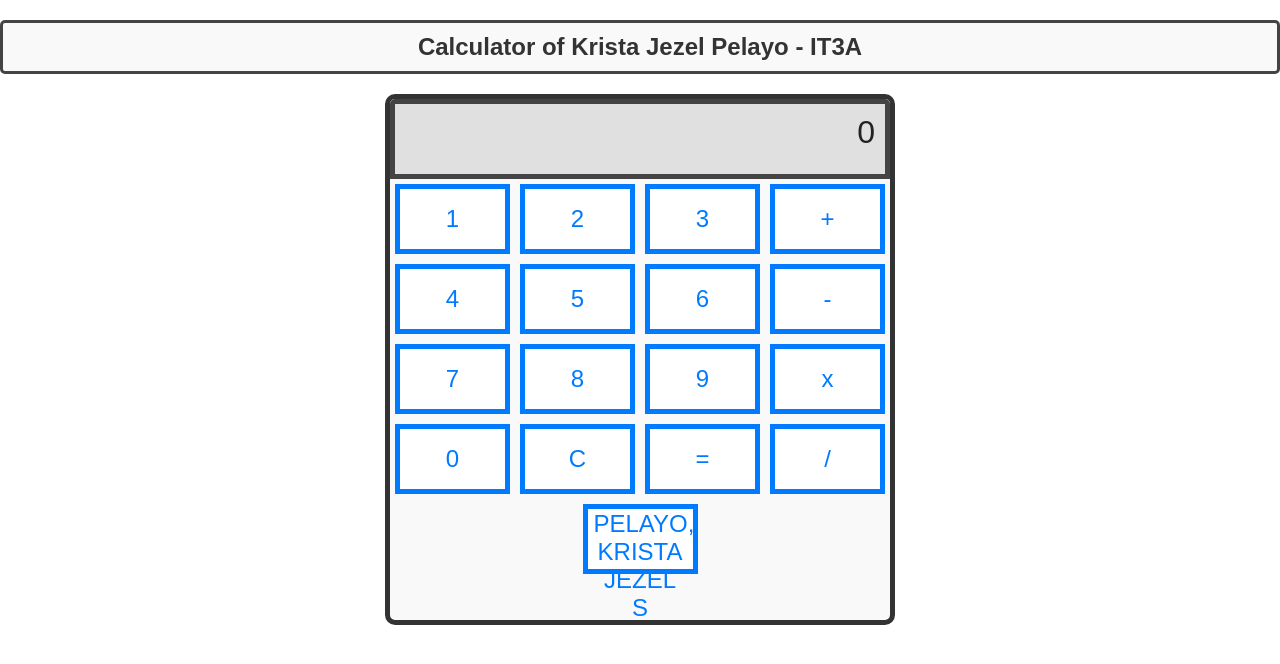
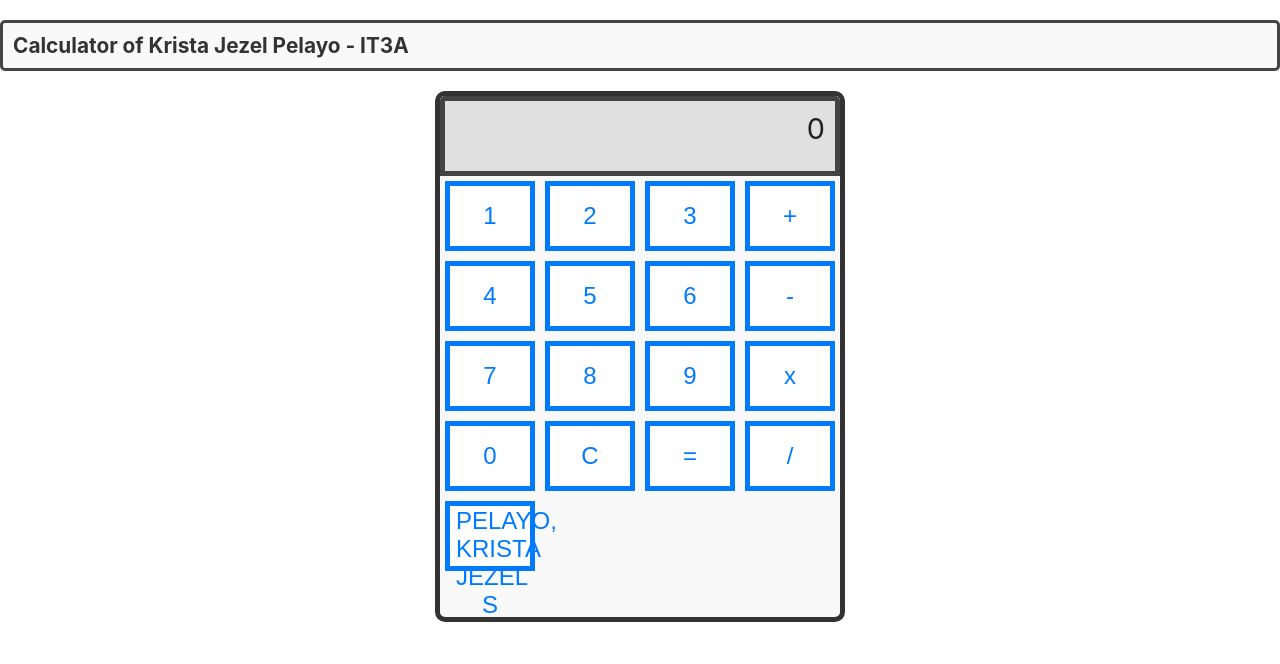
Before and after one commit to kristapelayo/calc, a React (Create React App) app: page / in a window 1280 px wide. Shown: the top 664 px of the page. Built offline with nearby package versions, Linux system fonts and the light colour scheme.

Commit message:
Update App.css

```diff
--- a/src/App.css
+++ b/src/App.css
@@ -1,11 +1,5 @@
-.App {
-  text-align: center;
-  box-sizing: border-box;
-  font-family: Arial, sans-serif;
-}
-
 .Calc {
-  width: 500px;
+  width: 400px;
   border: 5px solid #333;
   margin: auto;
   border-radius: 10px;
@@ -16,7 +10,7 @@
 .Disp {
   border: 5px solid #444;
   height: 50px;
-  font-size: 2em;
+  font-size: 1.8em;
   text-align: right;
   padding: 10px;
   background-color: #e0e0e0;
@@ -48,7 +42,7 @@
 
 h2 {
   margin: 20px 0;
-  font-size: 1.5em;
+  font-size: 1.3em;
   color: #333;
   background-color: #f9f9f9;
   padding: 10px;
```
